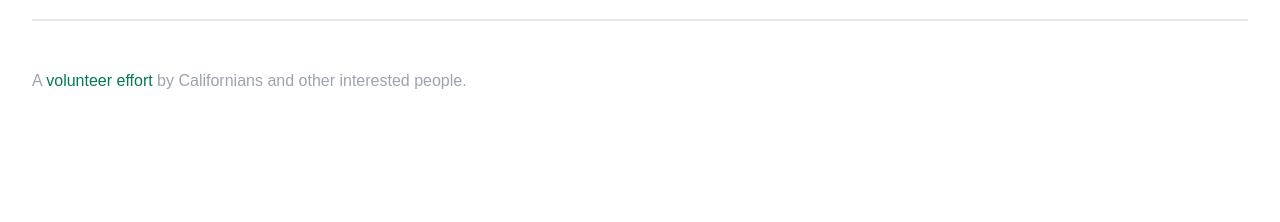
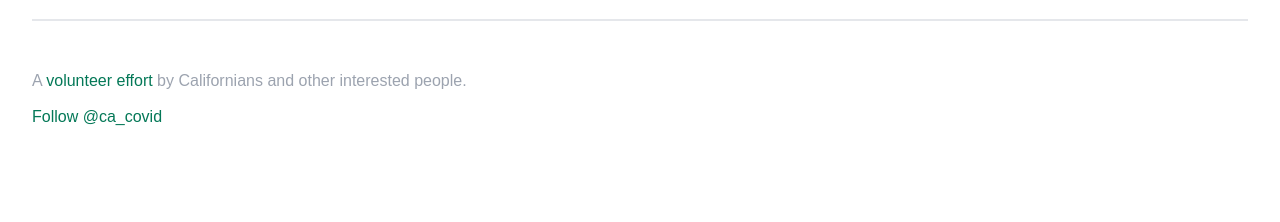
Before and after one commit to CAVaccineInventory/site, a Jekyll site: the page built from index.html, in a window 1280 px wide. Shown: the part 917-1139 px from the top of the page. Built offline with Jekyll 4.4.1, drawn with Linux system fonts in a browser that asks for light colours; some web fonts are replaced; comment, search, counter and statistics services are not loaded; before the commit the page ends 1118 px from its top, so only the background shows below that.

Commit message:
feat: twitter follow button

```diff
--- a/_includes/footer.html
+++ b/_includes/footer.html
@@ -1,3 +1,4 @@
 <div class="pt-9 mt-9 md:py-12 md:mt-12 text-gray-400 bg-white border-t-2 border-gray-200">
   <p>A <a href="{% link who-we-are.md %}">volunteer effort</a> by Californians and other interested people.</p>
+  <a href="https://twitter.com/ca_covid?ref_src=twsrc%5Etfw" class="twitter-follow-button" data-size="large" data-dnt="true" data-show-count="false">Follow @ca_covid</a><script async src="https://platform.twitter.com/widgets.js" charset="utf-8"></script>
 </div>
```
